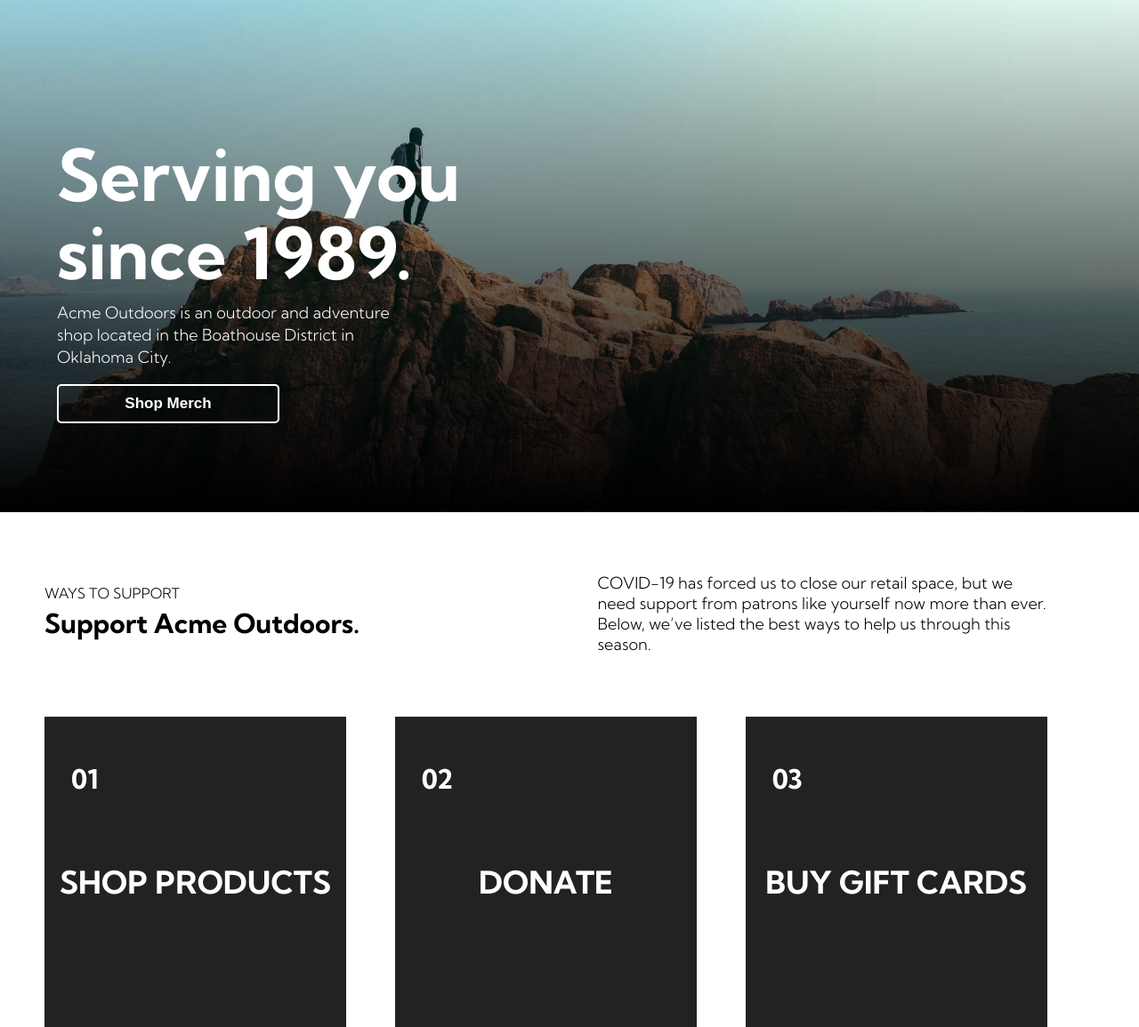
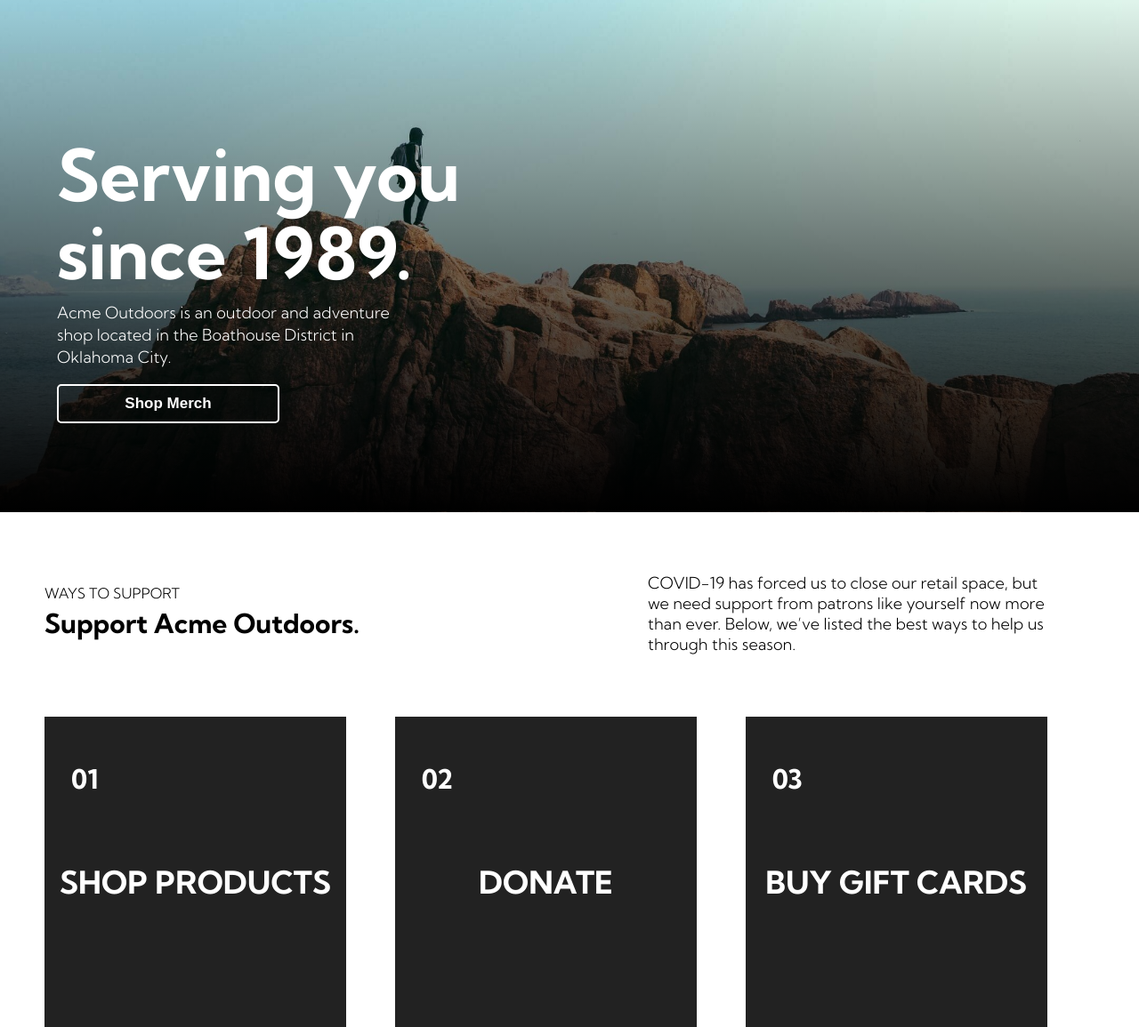
Before and after one commit to AChillFeeder/ACME, a PHP site: page / in a window 1280 px wide. Shown: the part 163-1318 px from the top of the page at 89% size. Run offline with PHP 8.4, Linux system fonts and the light colour scheme.

Commit message:
Update style.css

```diff
--- a/style.css
+++ b/style.css
@@ -208,7 +208,7 @@ button:hover{
 #support #description{
 	/* display: inline-block; */
 	float: right;
-	width: 45%;
+	width: 40%;
 	margin-left: 100px;
 	/* margin-bottom: 100px; */
 	line-height: 23px;
```
